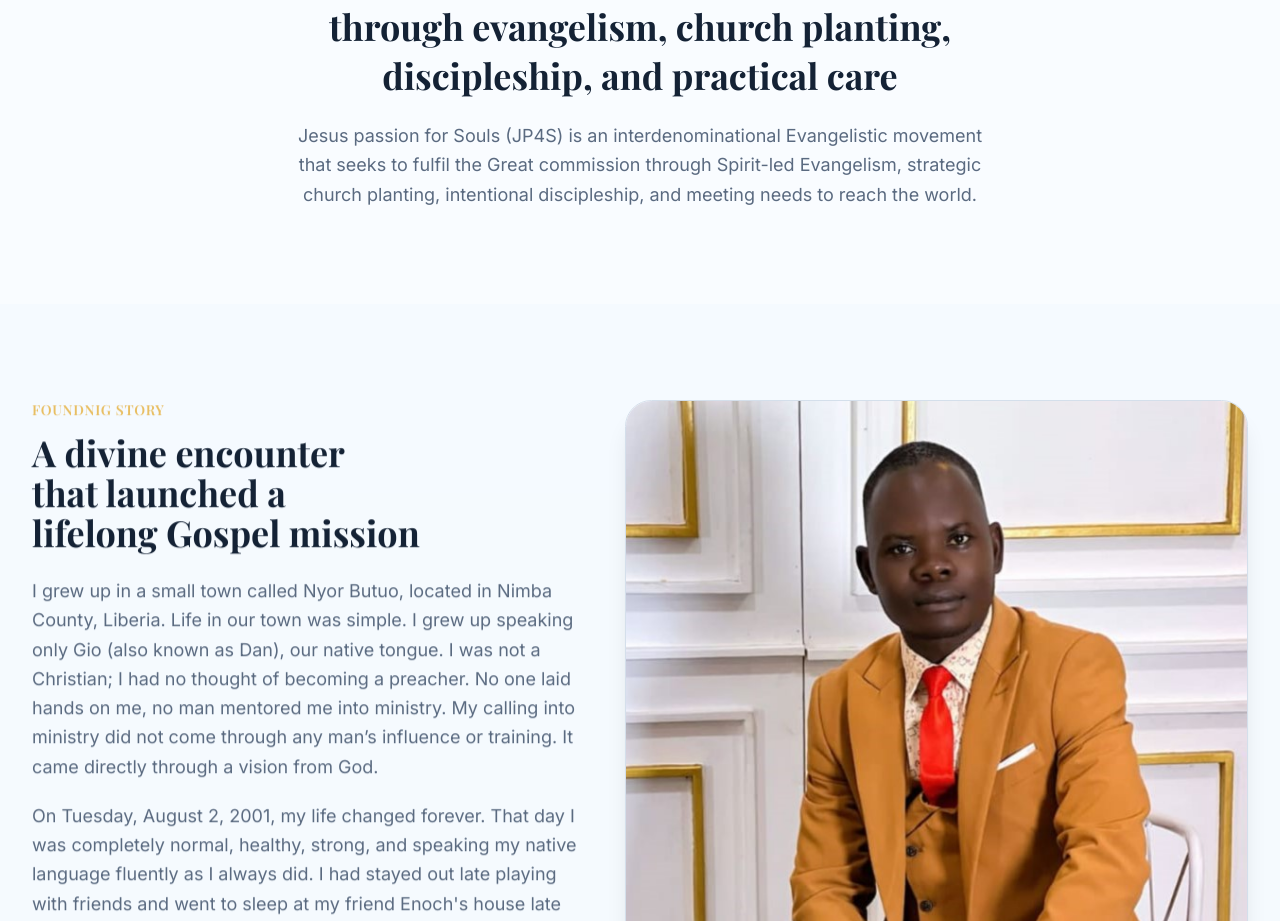
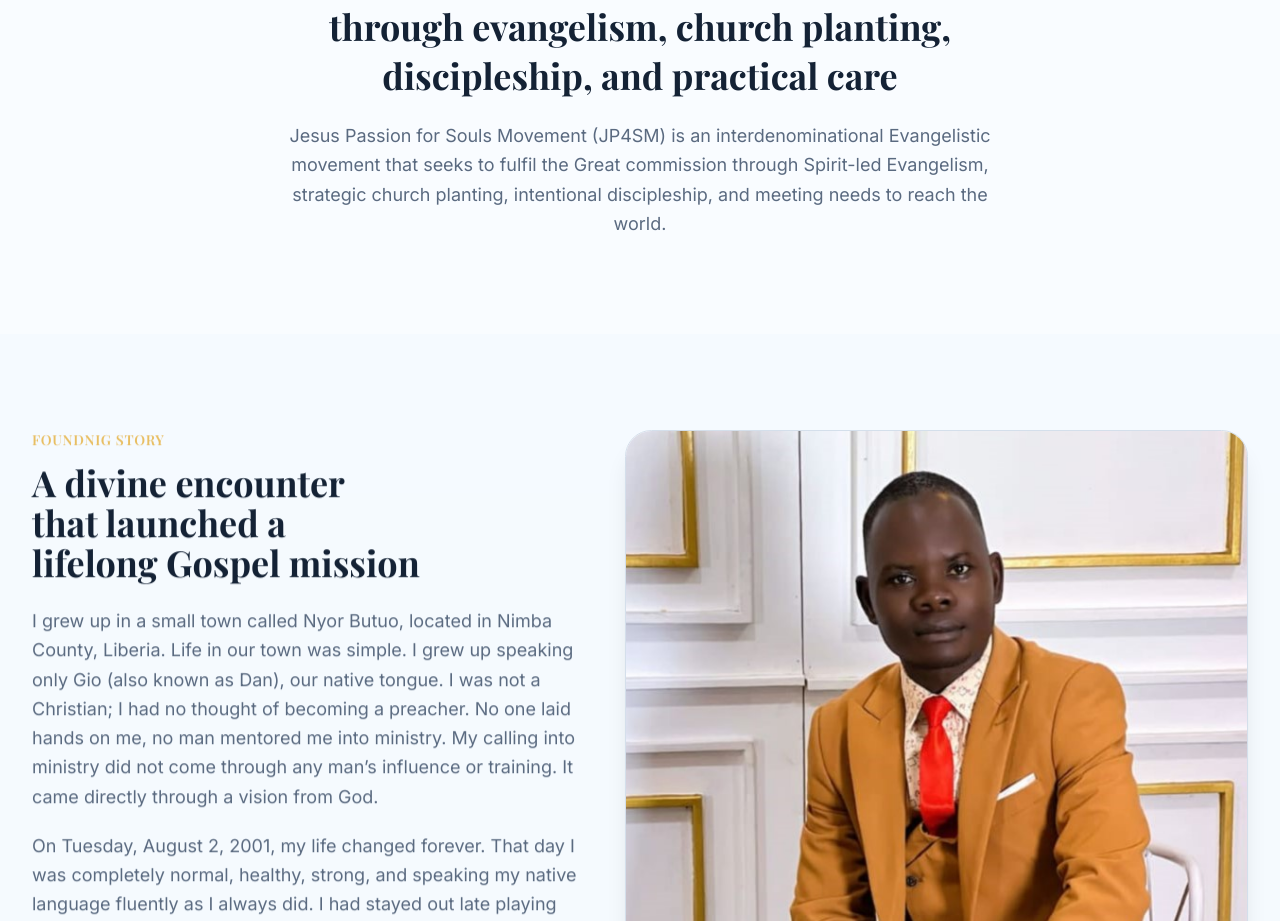
Before and after one commit to Paye11/jp4sm, a Next.js app: page / in a window 1280 px wide. Shown: the part 1032-1953 px from the top of the page. Built offline with nearby package versions, Linux system fonts and the light colour scheme.

Commit message:
Update ministry name to JP4SM

```diff
--- a/app/about/page.tsx
+++ b/app/about/page.tsx
@@ -8,7 +8,7 @@ import { Reveal } from '@/components/reveal'
 import { CtaBand } from '@/components/cta-band'
 
 const missionStatement =
-  'Jesus passion for Souls (JP4S) is an interdenominational Evangelistic movement that seeks to fulfil the Great commission through Spirit-led Evangelism, strategic church planting, intentional discipleship, and meeting needs to reach the world.'
+  'Jesus Passion for Souls Movement (JP4SM) is an interdenominational Evangelistic movement that seeks to fulfil the Great commission through Spirit-led Evangelism, strategic church planting, intentional discipleship, and meeting needs to reach the world.'
 
 const visionStatement =
   'To reach everyone everywhere with the gospel of Jesus Christ, plant churches, and transform lives and society through the power of the gospel.'
--- a/app/page.tsx
+++ b/app/page.tsx
@@ -141,10 +141,11 @@ export default function HomePage() {
           </Reveal>
           <Reveal delay={2}>
             <p className="mt-5 text-lg leading-relaxed text-muted-foreground">
-              Jesus passion for Souls (JP4S) is an interdenominational
-              Evangelistic movement that seeks to fulfil the Great commission
-              through Spirit-led Evangelism, strategic church planting,
-              intentional discipleship, and meeting needs to reach the world.
+              Jesus Passion for Souls Movement (JP4SM) is an
+              interdenominational Evangelistic movement that seeks to fulfil
+              the Great commission through Spirit-led Evangelism, strategic
+              church planting, intentional discipleship, and meeting needs to
+              reach the world.
             </p>
           </Reveal>
         </div>
```
